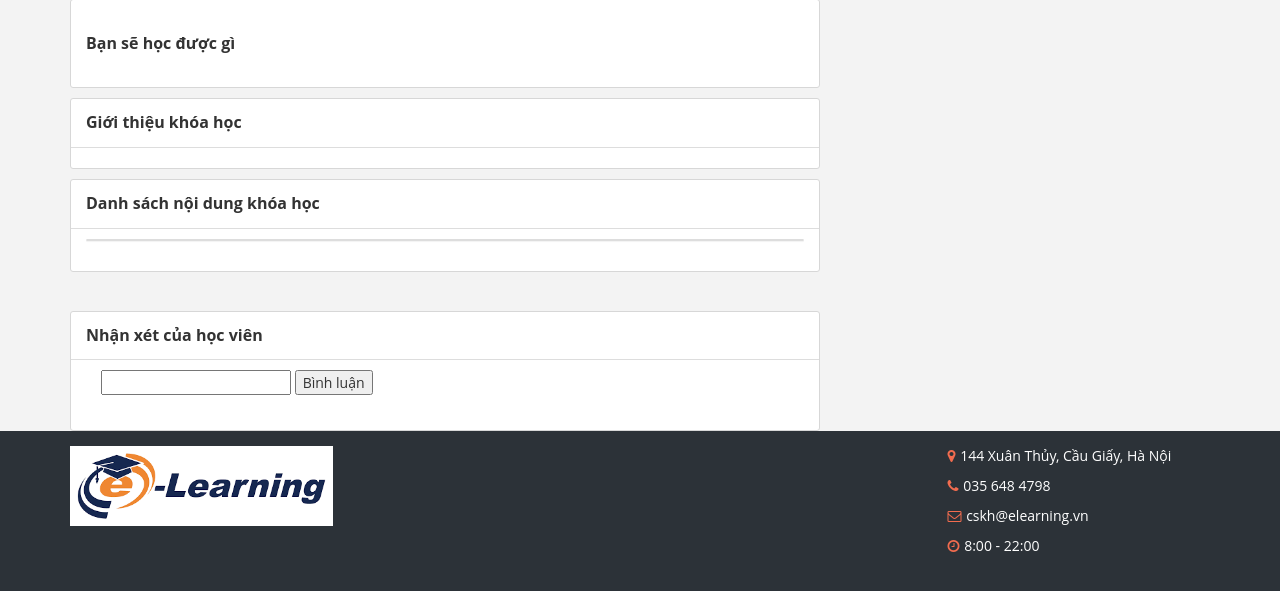
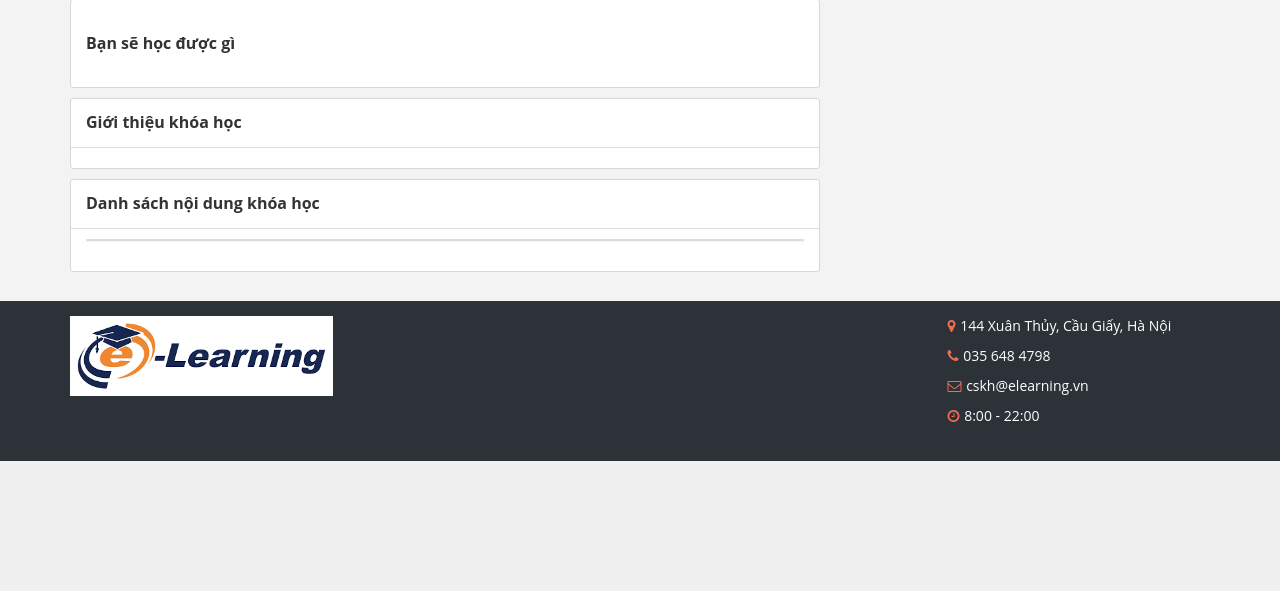
Before and after one commit to onekill1801/elearning, a Django app: template courser/templates/student/sCourse.html in a window 1280 px wide. Shown: the part 766-1357 px from the top of the page. After the commit the page ends 1227 px from the top, so only its background shows below. Run offline with Django 3.2, Linux system fonts and the light colour scheme; the template is opened without the code that fills it: values that come from a table or form of the project are taken from there, others are empty; data comes from the database, SQL or seed files in the repository; both versions use the stored data as it was after the commit; some libraries are stand-ins or nearby versions.

Commit message:
fix course

```diff
--- a/courser/templates/student/sCourse.html
+++ b/courser/templates/student/sCourse.html
@@ -143,40 +143,7 @@
                      <div class="clearfix"></div>
                      <br/>
                   </div>
-                  <div class="u-cm-hv">
-                   <h3>Nhận xét của học viên</h3>
-                   <div>
-                       <ul class="load_comment">
-                           <li class="u-block-cmhv">
-                             <div class="block-hv">
-                              <form action="" method="POST" >
-                                 <input type="hidden" name="c_id" value="" >
-                                 <input type="hidden" name="student_id" value="" >
-                                 <input type="text" name="comment" value="" >
-                                 <button type="submit">Bình luận </button>
-                              </form>
-                             </div>
-                           </li>
-                           {% for comment in comments %}
-                              <li class="u-block-cmhv">
-                                  <div class="ava-hv"><img class="lazy" width="55px" height="55px" alt="" src="{{comment.student.image.url}}" style=""></div>
-                                  <div class="block-hv">
-                                      <div class="block-inner">
-                                          <div class="name-hv">{{comment.student.fullname}}</div>
-                                      </div>
-                                      <div class="cm-hv">
-                                          <div class="rate-hv">
-                                              <span class="star-rate">
-                                              <i class="fa fa-star co-or" aria-hidden="true"></i><i class="fa fa-star co-or" aria-hidden="true"></i><i class="fa fa-star co-or" aria-hidden="true"></i><i class="fa fa-star co-or" aria-hidden="true"></i><i class="fa fa-star co-or" aria-hidden="true"></i>                                                                </span>
-                                              <p>{{comment.content}}</p>
-                                          </div>
-                                      </div>
-                                  </div>
-                              </li>
-                           {% endfor %}
-                       </ul>
-                   </div>
-               </div>
+                  {# Chat #}
                </div>
                {# Phan phai sua. Nhung chua lam ^^ #}
                <div class="col-lg-4 col-md-4 col-sm-12 pdr-b hidden-xs">
--- a/courser/views.py
+++ b/courser/views.py
@@ -3,6 +3,7 @@ from django.http import HttpResponse, HttpResponseRedirect
 from django.views.generic.base import View
 from .forms import *
 from .models import *
+from chat.models import *
 from datetime import datetime
 from django.http import JsonResponse
 
```
Also changed, not shown: courser/templates/guest/showCourse.html (+1 -29 lines), db.sqlite3.
